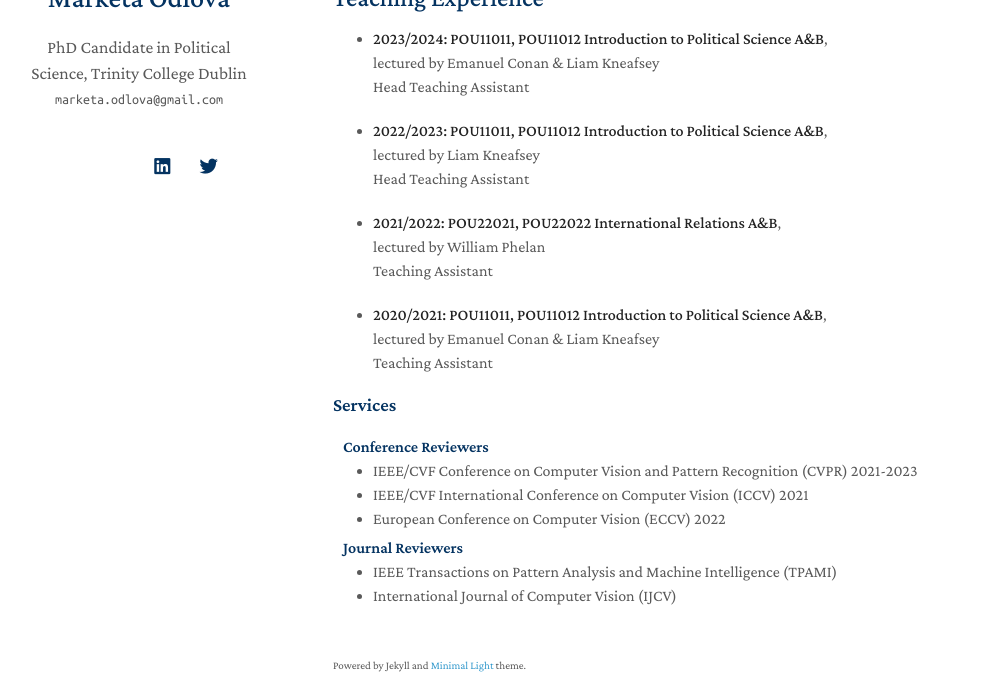
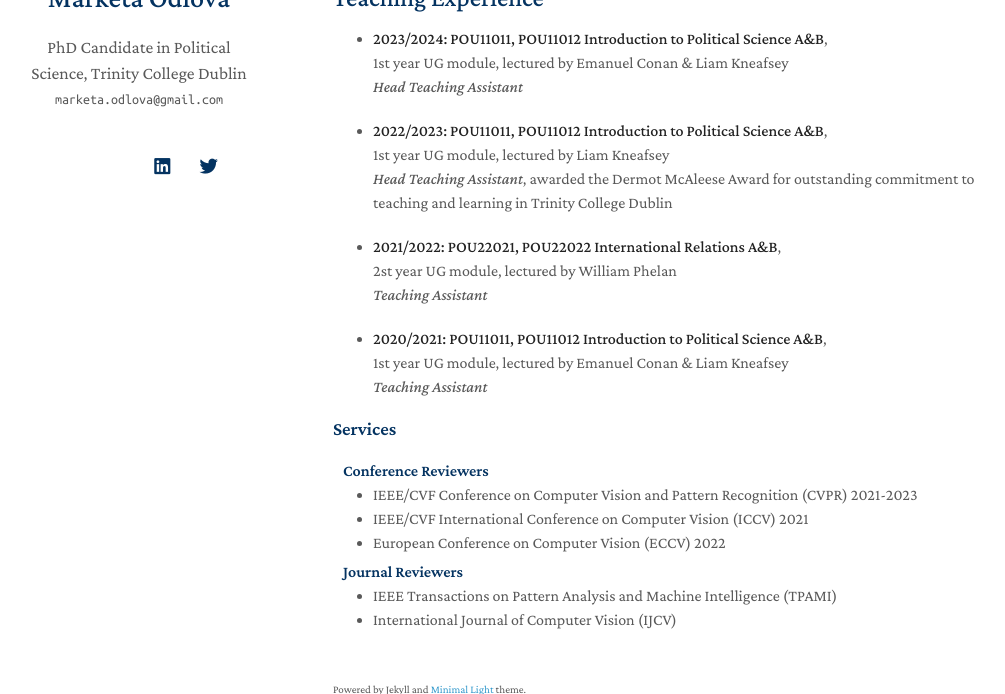
Before and after one commit to marketao/marketao.github.io, a Jekyll site: the page built from index.md, in a window 1280 px wide and 900 px high, scrolled down 823 px, cut to the strip 206-900 px from the top of the window. Shown: the whole strip, without its empty margins (137-1142 px from the left). Built offline with Jekyll 4.4.1, drawn with Linux system fonts in a browser that asks for light colours; nearby versions of some CDN libraries; a style sheet for code colours, icons or effects is not loaded; our own code applies the rules of GitHub Pages for plain Markdown files.

Commit message:
Update index.md

```diff
--- a/index.md
+++ b/index.md
@@ -21,19 +21,19 @@ I hold a MA in International Relations from <a href="http://cuni.cz" target="_bl
 ## Teaching Experience
 
 - **2023/2024: POU11011, POU11012 Introduction to Political Science A&B**,<br>
-lectured by Emanuel Conan & Liam Kneafsey<br>
-Head Teaching Assistant<br>
+1st year UG module, lectured by Emanuel Conan & Liam Kneafsey<br>
+<em>Head Teaching Assistant</em>
 
 - **2022/2023: POU11011, POU11012 Introduction to Political Science A&B**,<br>
-lectured by Liam Kneafsey <br>
-Head Teaching Assistant<br>
+1st year UG module, lectured by Liam Kneafsey <br>
+<em>Head Teaching Assistant</em>, awarded the Dermot McAleese Award for outstanding commitment to teaching and learning in Trinity College Dublin
 
 - **2021/2022: POU22021, POU22022 International Relations A&B**,<br>
-lectured by William Phelan<br>
-Teaching Assistant<br>
+2st year UG module, lectured by William Phelan<br>
+<em>Teaching Assistant</em>
 
 - **2020/2021: POU11011, POU11012 Introduction to Political Science A&B**,<br>
-lectured by Emanuel Conan & Liam Kneafsey<br>
-Teaching Assistant
+1st year UG module, lectured by Emanuel Conan & Liam Kneafsey<br>
+<em>Teaching Assistant</em>
 
 #{% include_relative _includes/services.md %}
```
